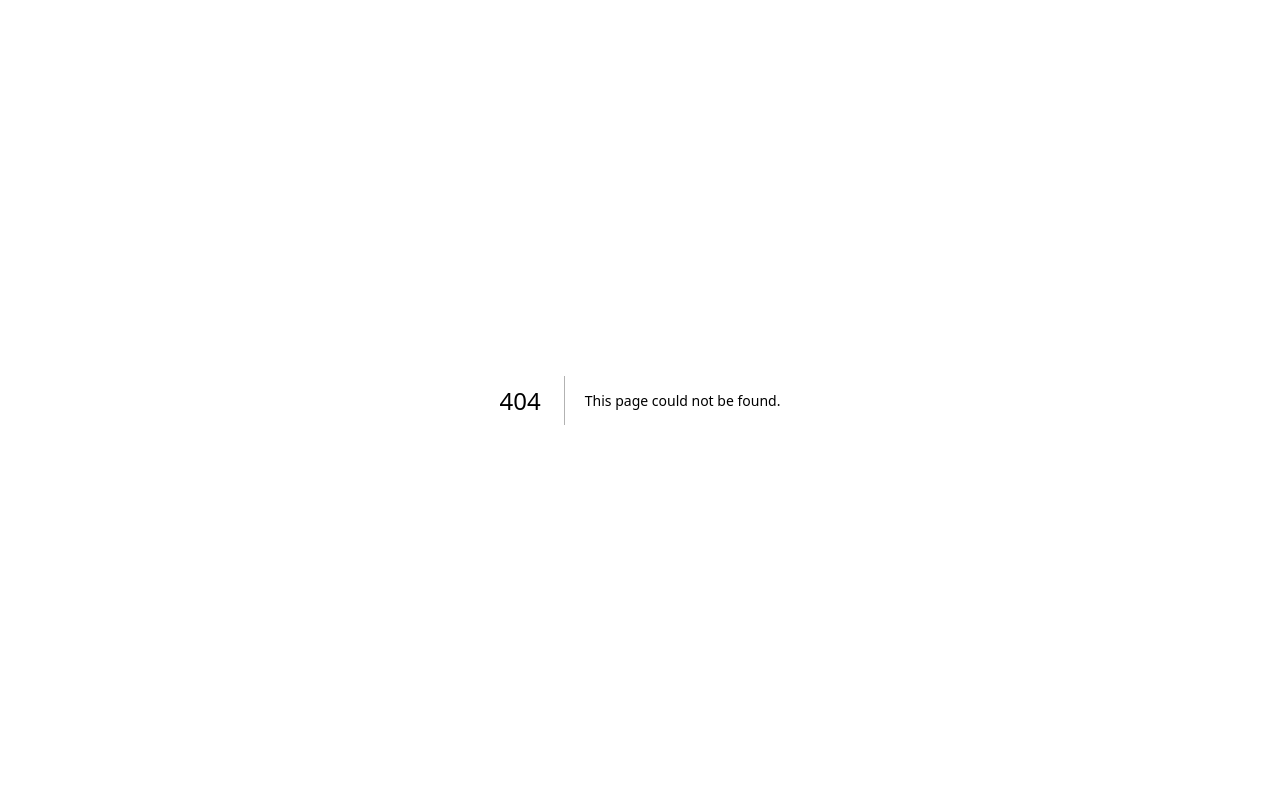
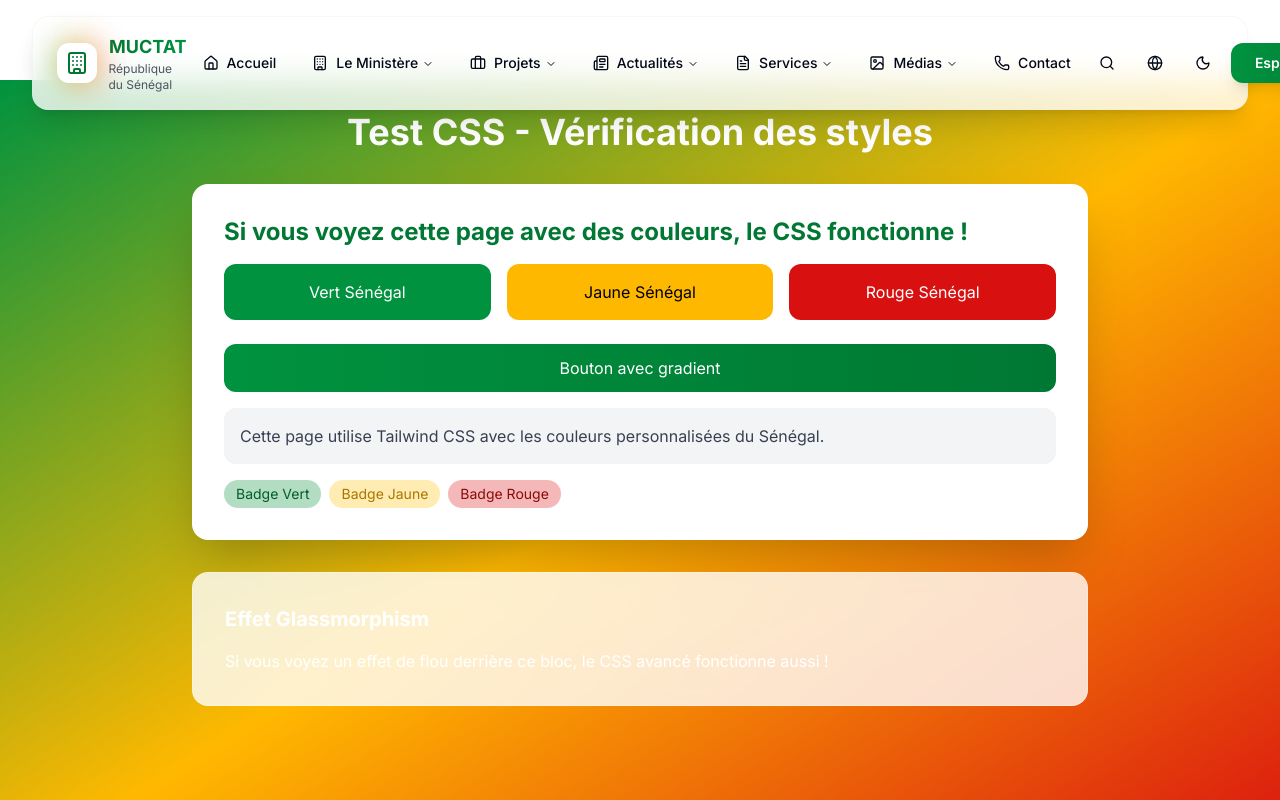
Before and after one commit to Massea0/Mutcat, a Next.js app: page /test-css in a window 1280 px wide. Before the commit this address had no page. Shown: the top 800 px of the page. Built offline with nearby package versions, Linux system fonts and the light colour scheme.

Commit message:
Add test CSS page with Senegal colors and glassmorphism effect
Co-authored-by: massamba00.diouf <massamba00.diouf@outlook.com>

```diff
--- /dev/null
+++ b/src/app/(public)/test-css/page.tsx
@@ -0,0 +1,58 @@
+export default function TestCSSPage() {
+  return (
+    <div className="min-h-screen bg-gradient-to-br from-senegal-green-500 via-senegal-yellow-500 to-senegal-red-500 p-8">
+      <div className="max-w-4xl mx-auto space-y-8">
+        <h1 className="text-4xl font-bold text-white text-center mb-8">
+          Test CSS - Vérification des styles
+        </h1>
+
+        <div className="bg-white rounded-2xl shadow-2xl p-8">
+          <h2 className="text-2xl font-bold text-senegal-green-600 mb-4">
+            Si vous voyez cette page avec des couleurs, le CSS fonctionne !
+          </h2>
+
+          <div className="grid grid-cols-3 gap-4 mb-6">
+            <div className="bg-senegal-green-500 text-white p-4 rounded-lg text-center">
+              Vert Sénégal
+            </div>
+            <div className="bg-senegal-yellow-500 text-black p-4 rounded-lg text-center">
+              Jaune Sénégal
+            </div>
+            <div className="bg-senegal-red-500 text-white p-4 rounded-lg text-center">
+              Rouge Sénégal
+            </div>
+          </div>
+
+          <div className="space-y-4">
+            <button className="w-full bg-gradient-to-r from-senegal-green-500 to-senegal-green-600 text-white py-3 px-6 rounded-lg hover:shadow-lg transition-all">
+              Bouton avec gradient
+            </button>
+
+            <div className="p-4 bg-gray-100 rounded-lg">
+              <p className="text-gray-700">
+                Cette page utilise Tailwind CSS avec les couleurs personnalisées du Sénégal.
+              </p>
+            </div>
+
+            <div className="flex gap-2">
+              <span className="badge bg-senegal-green-100 text-senegal-green-700 px-3 py-1 rounded-full text-sm">
+                Badge Vert
+              </span>
+              <span className="badge bg-senegal-yellow-100 text-senegal-yellow-700 px-3 py-1 rounded-full text-sm">
+                Badge Jaune
+              </span>
+              <span className="badge bg-senegal-red-100 text-senegal-red-700 px-3 py-1 rounded-full text-sm">
+                Badge Rouge
+              </span>
+            </div>
+          </div>
+        </div>
+
+        <div className="glass-effect rounded-2xl p-8 text-white">
+          <h3 className="text-xl font-bold mb-4">Effet Glassmorphism</h3>
+          <p>Si vous voyez un effet de flou derrière ce bloc, le CSS avancé fonctionne aussi !</p>
+        </div>
+      </div>
+    </div>
+  )
+}
```
